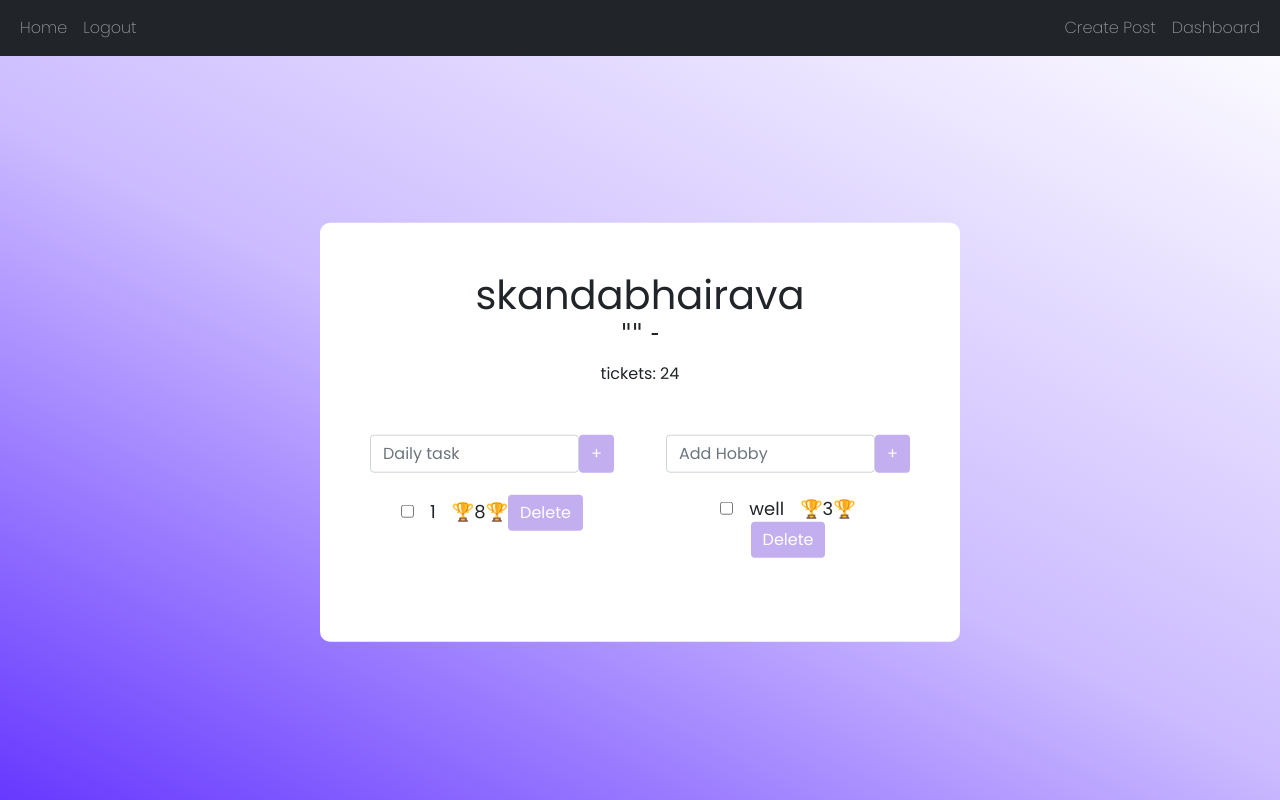
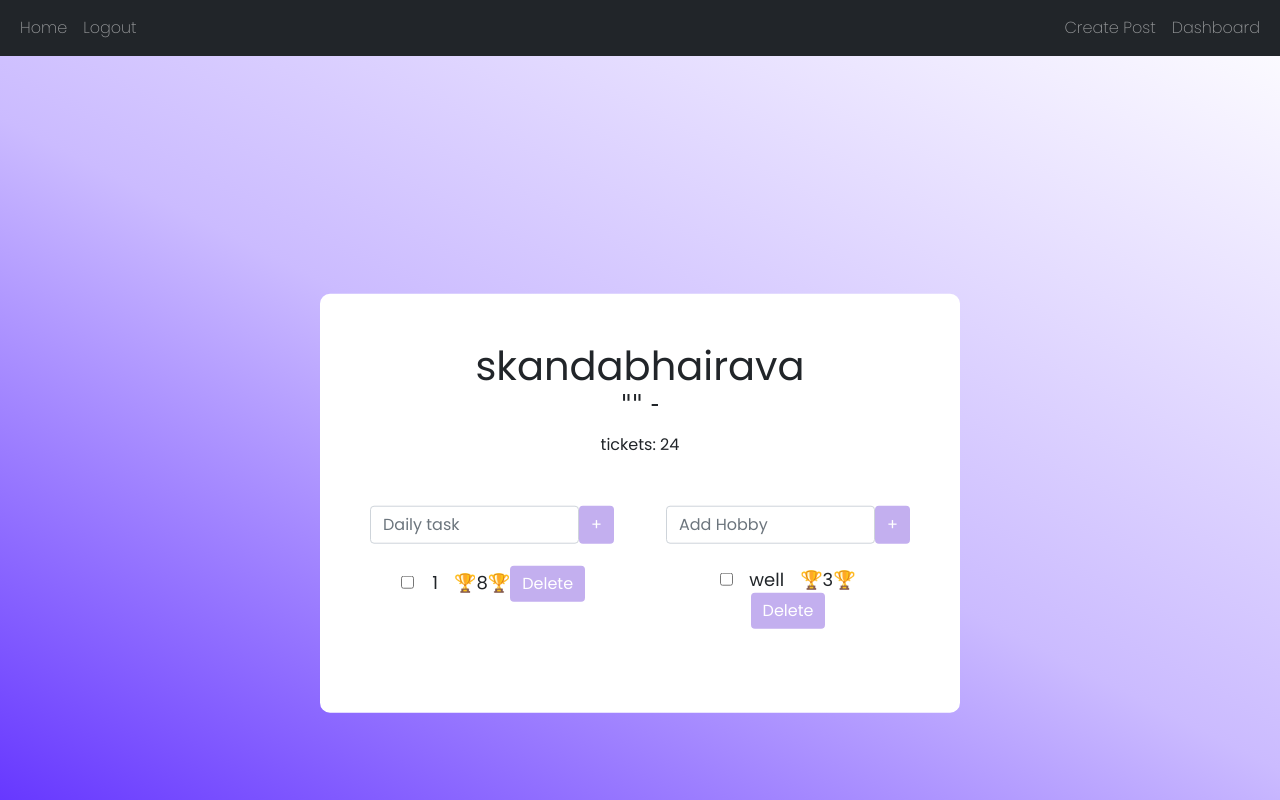
Before and after one commit to skandabhairava/Mentocia, a Flask app: a page that uses website/templates/base.html in a window 1280 px wide. Run offline with Flask 2, Linux system fonts and the light colour scheme; a user stored in the database is signed in; data comes from the database, SQL or seed files in the repository; both versions use the stored data as it was after the commit; data that the repository does not hold is empty; some libraries are stand-ins or nearby versions; some web fonts are replaced.

Commit message:
added some html-css

```diff
--- a/website/static/style.css
+++ b/website/static/style.css
@@ -12,6 +12,7 @@ body {
     background: linear-gradient(27deg, rgba(103,56,255,1) 0%, rgba(203,187,255,1) 47%, rgba(255,255,255,1) 100%);
     /*background-repeat: no-repeat;*/
     height: 100vh;
+    background-attachment: fixed;
 }
 
 nav{
@@ -19,11 +20,12 @@ nav{
 }
 
 .main{
-    margin-top: 2rem;
+    margin-top: 10%;
     position: absolute;
     top: 50%;
     left: 50%;
     transform: translate(-50%, -50%);
+    padding-bottom: 50px;
 }
 
 .nav-item{
--- a/website/templates/base.html
+++ b/website/templates/base.html
@@ -11,8 +11,7 @@
     </style>
 </head>
 <body>
-    <div class="bg-image"></div>
-    <nav class="navbar navbar-expand-lg navbar-dark bg-dark">
+    <nav class="navbar navbar-expand-lg navbar-dark bg-dark" style="z-index: 1000;">
         <div class="container-fluid">
             <button class="navbar-toggler" type="button" data-bs-toggle="collapse" data-bs-target="#navbar">
                 <span class="navbar-toggler-icon"></span>
--- a/website/templates/dashboard.html
+++ b/website/templates/dashboard.html
@@ -17,13 +17,13 @@
                             +
                         </button>
                     </form>
-                    <ul class="card-item">
+                    <ul class="card-item responsive-table">
                         {% for daily in dailies %}
-                        <li><input type="checkbox" id="check" class="daily-check" dailyid={{daily.id}}
+                        <li class="table-rows"><input type="checkbox" id="check" class="daily-check col col-1" dailyid={{daily.id}}
                             {% if daily.checked == True %}
                             checked="checked"
                             {% endif %}
-                            ><span class="list-text">{{daily.text}}</span><span class="prize">🏆{{daily.price}}🏆</span><a href="/delete-daily/{{daily.id}}"><button class="btn btn-primary">Delete</button></a></li>
+                            ><span class="list-text col col-2">{{daily.text}}</span><span class="prize col col-3">🏆{{daily.price}}🏆</span><a href="/delete-daily/{{daily.id}}" class="col col-4"><button class="btn btn-primary">Delete</button></a></li>
                         {% endfor %}
                     </ul>
                 </div>
--- a/website/templates/home.html
+++ b/website/templates/home.html
@@ -24,6 +24,7 @@
         <button type="button" class="dashboard-btn" onclick="location.href = '/dashboard';" style="width:50%; margin-left:25%; margin-right:25%;">
             Dashboard
         </button>
+        <br/>
     </div>
 </div>
 {% endblock %}
```
Also changed, not shown: website/auth.py (+13 -1 lines), website/database.db.
